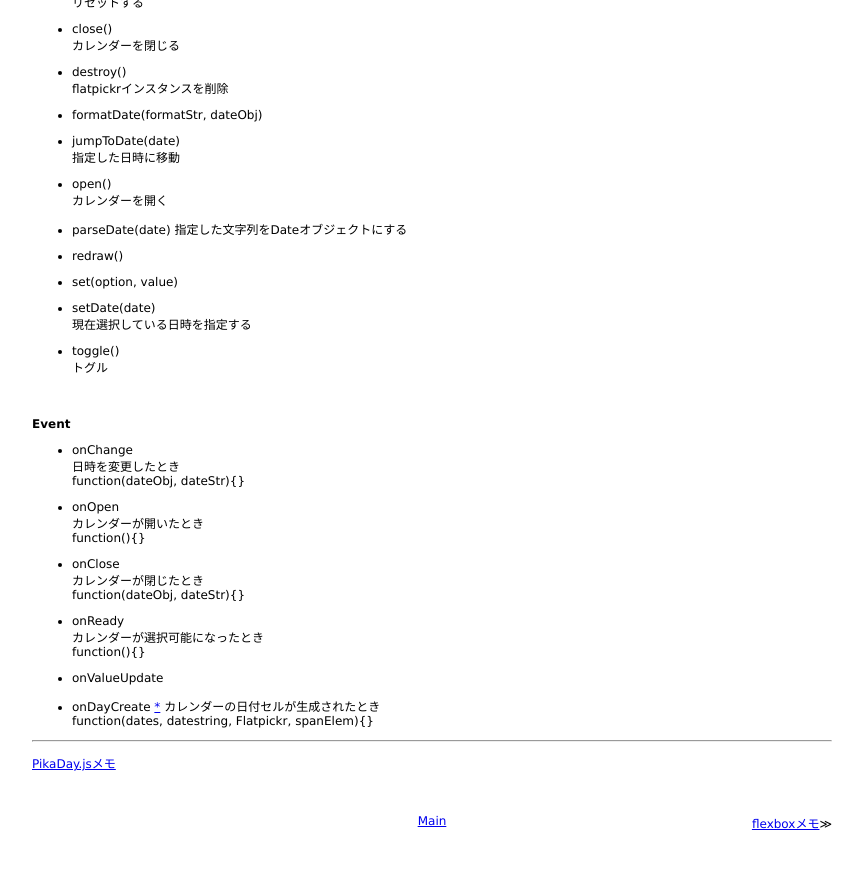
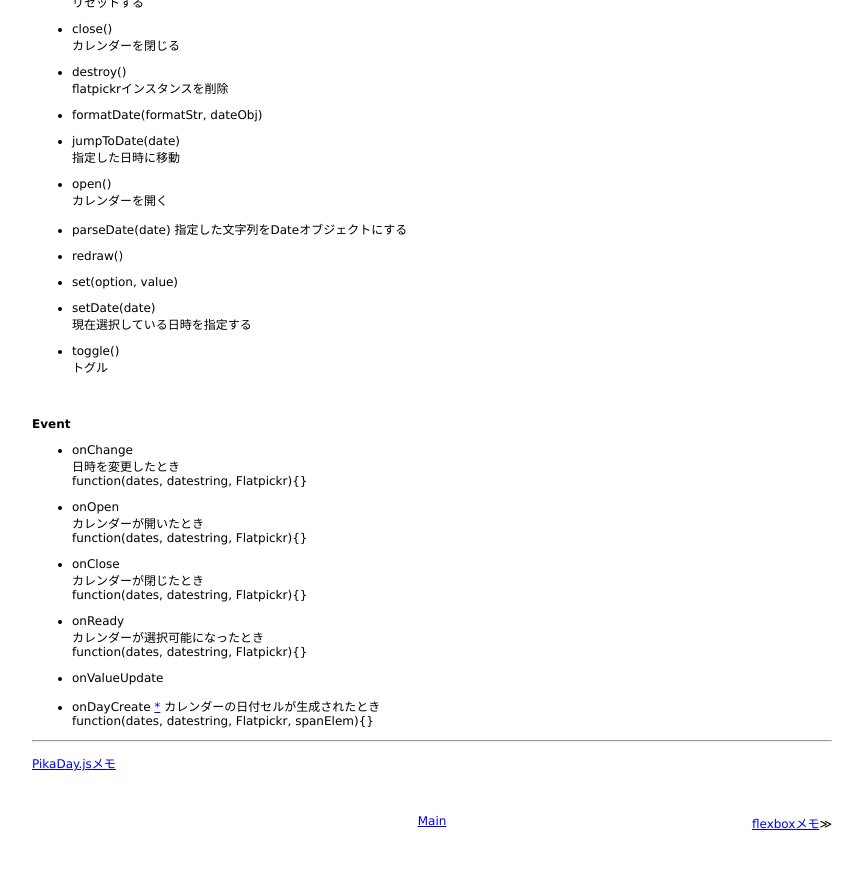
Before and after one commit to 38elements/38elements.github.com, a Jekyll site: the page built from _posts/2016-11-05-flatpickr.md, in a window 1280 px wide and 900 px high, scrolled down 1768 px. Shown: the top 869 px of the window, without its empty margins (208-1071 px from the left). Built offline with Jekyll 4.4.1, drawn with Linux system fonts in a browser that asks for light colours.

Commit message:
Update 2016-11-05-flatpickr.md

```diff
--- a/_posts/2016-11-05-flatpickr.md
+++ b/_posts/2016-11-05-flatpickr.md
@@ -155,19 +155,19 @@ flatpickrインスタンスを削除
 
 * onChange
 日時を変更したとき
-function(dateObj, dateStr){}
+function(dates, datestring, Flatpickr){}
 
 * onOpen
 カレンダーが開いたとき
-function(){}
+function(dates, datestring, Flatpickr){}
 
 * onClose
 カレンダーが閉じたとき
-function(dateObj, dateStr){}
+function(dates, datestring, Flatpickr){}
 
 * onReady
 カレンダーが選択可能になったとき
-function(){}
+function(dates, datestring, Flatpickr){}
 
 * onValueUpdate
 
```
